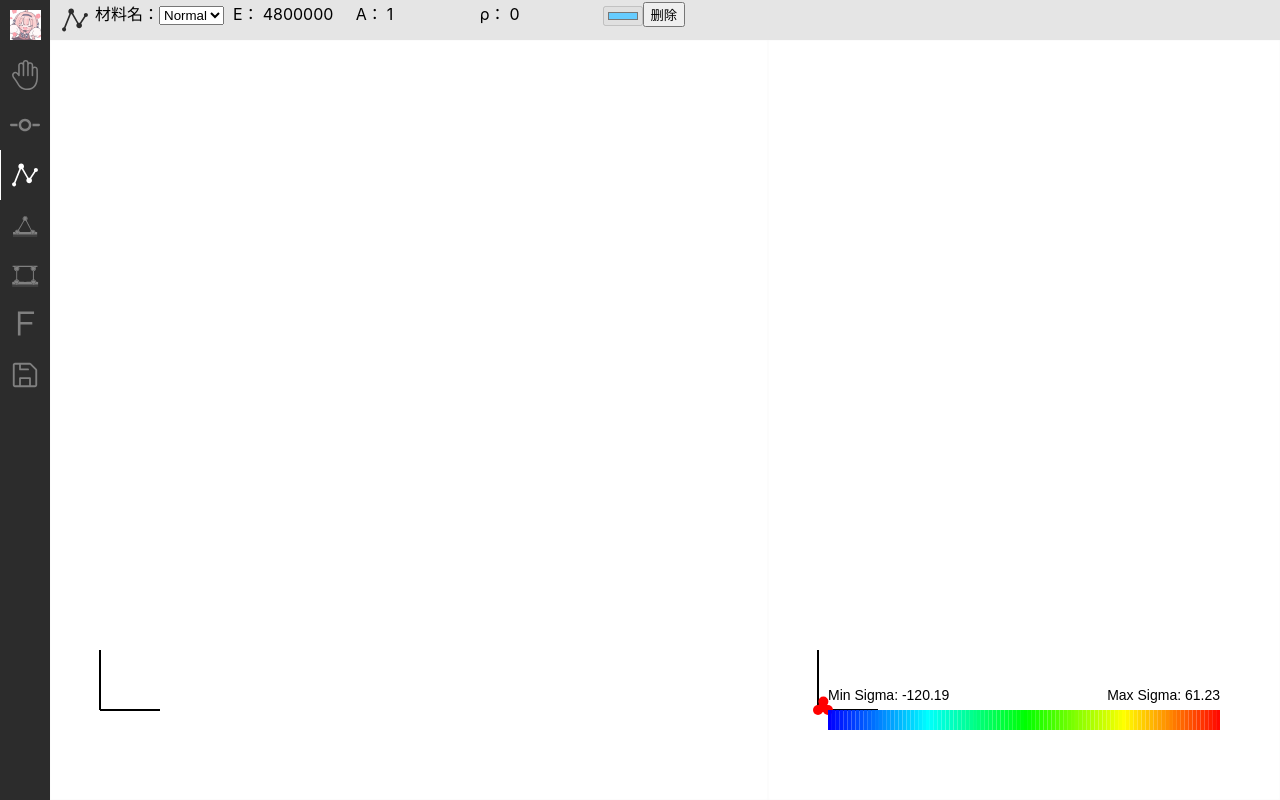
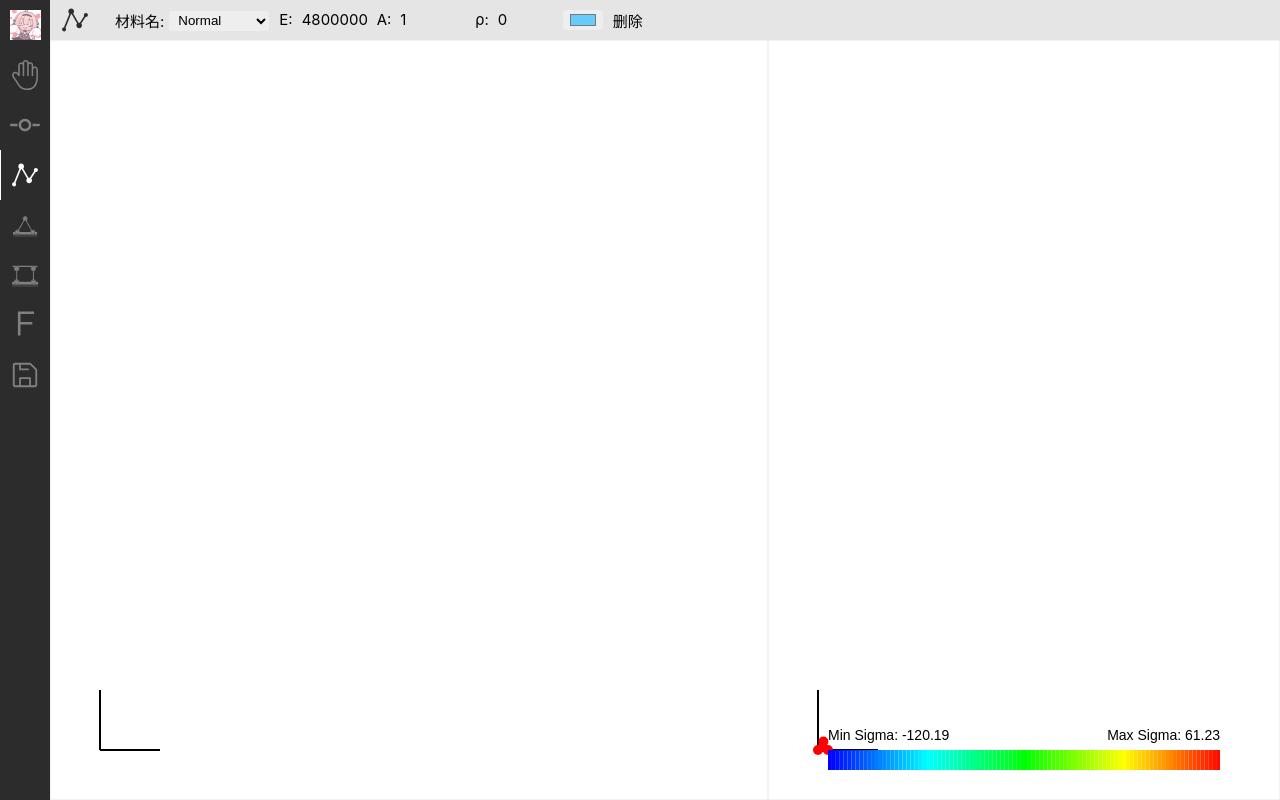
Before and after one commit to Nouchi-Kousu/TrussVizPy, a React (Create React App) app in the folder react-frontend/: page /truss in a window 1280 px wide. Both pictures are taken after a click on the item 25 px from the left and 175 px from the top of the page. Built offline with nearby package versions, Linux system fonts and the light colour scheme.

Commit message:
完善样式

```diff
--- a/react-frontend/src/page/Truss/CSS/App.scss
+++ b/react-frontend/src/page/Truss/CSS/App.scss
@@ -39,13 +39,17 @@ body {
     box-sizing: border-box;
 
     .right {
-        width: calc(100vw - 60px);
+        width: calc(100% - 50px);
         height: 100%;
         // background-color: blueviolet;
-        .canvas {
-            width: 100%;
-            height: calc(100% - 40px);
+        div.canvas {
+            width: calc(100%);
+            height: calc(100vh - 40px);
             // background-color: burlywood;
+        }
+        canvas {
+            width: calc(100%);
+            height: calc(100vh - 40px);
         }
     }
 
@@ -58,41 +62,44 @@ body {
         -webkit-user-select: none; /* 适用于Safari */
         -moz-user-select: none; /* 适用于旧版本的Firefox */
         -ms-user-select: none; /* 适用于IE 10+ */
-
+        font-size: 15px;
+        .headdiv {
+            padding: calc((40px - 20px) / 2);
+        }
         li {
             list-style-type: none;
             width: 30px;
             height: 30px;
             margin: 5px;
-            background-color: #2C2C2C;
+            background-color: #2c2c2c;
             margin-left: 10px;
             &.grab {
-                mask: url('../assets/grab.svg') no-repeat center; /* 指定掩膜图像 */
+                mask: url("../assets/grab.svg") no-repeat center; /* 指定掩膜图像 */
                 mask-size: contain; /* 保持掩膜比例 */
             }
             &.point {
-                mask: url('../assets/point.svg') no-repeat center; /* 指定掩膜图像 */
+                mask: url("../assets/point.svg") no-repeat center; /* 指定掩膜图像 */
                 mask-size: contain; /* 保持掩膜比例 */
             }
             &.line {
-                mask: url('../assets/line.svg') no-repeat center; /* 指定掩膜图像 */
+                mask: url("../assets/line.svg") no-repeat center; /* 指定掩膜图像 */
                 mask-size: contain; /* 保持掩膜比例 */
                 cursor: pointer;
             }
             &.constraint2 {
-                mask: url('../assets/constraint2.svg') no-repeat center; /* 指定掩膜图像 */
+                mask: url("../assets/constraint2.svg") no-repeat center; /* 指定掩膜图像 */
                 mask-size: contain; /* 保持掩膜比例 */
             }
             &.constraint1 {
-                mask: url('../assets/constraint1.svg') no-repeat center; /* 指定掩膜图像 */
+                mask: url("../assets/constraint1.svg") no-repeat center; /* 指定掩膜图像 */
                 mask-size: contain; /* 保持掩膜比例 */
             }
             &.load {
-                mask: url('../assets/load.svg') no-repeat center; /* 指定掩膜图像 */
+                mask: url("../assets/load.svg") no-repeat center; /* 指定掩膜图像 */
                 mask-size: contain; /* 保持掩膜比例 */
             }
             &.save {
-                mask: url('../assets/save.svg') no-repeat center; /* 指定掩膜图像 */
+                mask: url("../assets/save.svg") no-repeat center; /* 指定掩膜图像 */
                 mask-size: contain; /* 保持掩膜比例 */
             }
         }
@@ -107,9 +114,17 @@ body {
             }
             .list {
                 display: inline-block;
-                width: 80px;
-                padding: 4px;
+                width: 60px;
+                padding-left: 4px;
             }
+        }
+        .button:hover {
+            color: #0000008a;
+        }
+        span {
+            vertical-align: top;
+            padding-left: 10px;
+            padding-right: 5px;
         }
     }
 
@@ -129,8 +144,8 @@ body {
                 background-size: cover;
                 cursor: pointer;
                 & > div {
-                    width: 49px;
-                    height: 50px;
+                    width: 30px;
+                    height: 30px;
                     background-color: #2c2c2c;
                     padding: 10px 10px 10px 9px;
                 }
@@ -158,31 +173,31 @@ body {
             height: 30px;
             background-color: #808080;
             &.grab {
-                mask: url('../assets/grab.svg') no-repeat center; /* 指定掩膜图像 */
+                mask: url("../assets/grab.svg") no-repeat center; /* 指定掩膜图像 */
                 mask-size: contain; /* 保持掩膜比例 */
             }
             &.point {
-                mask: url('../assets/point.svg') no-repeat center; /* 指定掩膜图像 */
+                mask: url("../assets/point.svg") no-repeat center; /* 指定掩膜图像 */
                 mask-size: contain; /* 保持掩膜比例 */
             }
             &.line {
-                mask: url('../assets/line.svg') no-repeat center; /* 指定掩膜图像 */
+                mask: url("../assets/line.svg") no-repeat center; /* 指定掩膜图像 */
                 mask-size: contain; /* 保持掩膜比例 */
             }
             &.constraint2 {
-                mask: url('../assets/constraint2.svg') no-repeat center; /* 指定掩膜图像 */
+                mask: url("../assets/constraint2.svg") no-repeat center; /* 指定掩膜图像 */
                 mask-size: contain; /* 保持掩膜比例 */
             }
             &.constraint1 {
-                mask: url('../assets/constraint1.svg') no-repeat center; /* 指定掩膜图像 */
+                mask: url("../assets/constraint1.svg") no-repeat center; /* 指定掩膜图像 */
                 mask-size: contain; /* 保持掩膜比例 */
             }
             &.load {
-                mask: url('../assets/load.svg') no-repeat center; /* 指定掩膜图像 */
+                mask: url("../assets/load.svg") no-repeat center; /* 指定掩膜图像 */
                 mask-size: contain; /* 保持掩膜比例 */
             }
             &.save {
-                mask: url('../assets/save.svg') no-repeat center; /* 指定掩膜图像 */
+                mask: url("../assets/save.svg") no-repeat center; /* 指定掩膜图像 */
                 mask-size: contain; /* 保持掩膜比例 */
             }
         }
@@ -193,6 +208,21 @@ body {
     height: 100%;
     width: 100%;
     background-color: rgb(228, 228, 228);
+    div.canvas {
+        width: calc(100%);
+        height: calc(100vh - 40px);
+        // background-color: burlywood;
+    }
+    canvas {
+        width: calc(100%);
+        height: calc(100vh - 40px);
+    }
+    .head {
+        width: 100%;
+        height: 40px;
+        background-color: #e5e5e5;
+        display: flex;
+    }
 }
 
 .modal-overlay {
@@ -241,23 +271,40 @@ body {
     }
 }
 
-.show {
-    .head {
-        width: 100%;
-        height: 40px;
-        background-color: #e5e5e5;
-        display: flex;
-    }
-    .canvas {
-        width: 100%;
-        height: calc(100% - 40px);
-        // background-color: burlywood;
+div.canvas {
+    width: 100%;
+    height: 100%;
+    box-shadow: inset 0 0 2px #d2d2d2;
+    background-color: #ffffff;
+}
+
+input {
+    border: 0px;
+    outline: none;
+    background-color: #eeeeee;
+    font-size: 13px;
+    padding: 0;
+    height: 20px;
+    width: 100px;
+    border-radius: 3px;
+    padding-left: 5px;
+    padding-right: 5px;
+    vertical-align: top;
+    &:focus {
+        background-color: #f9f9f9;
     }
 }
 
-div.canvas {
-    width: 100%;
-    height: 100%;
-    box-shadow: inset 0 0 2px #f3f3f3;
-    background-color: #ffffff;
+select {
+    border: 0px;
+    outline: none;
+    height: 20px;
+    width: 100px;
+    border-radius: 3px;
+    padding-left: 5px;
+    padding-right: 5px;
+    background-color: #eeeeee;
+    &:focus {
+        background-color: #f9f9f9;
+    }
 }
--- a/react-frontend/src/page/Truss/draw/Head.js
+++ b/react-frontend/src/page/Truss/draw/Head.js
@@ -58,19 +58,19 @@ const Head = ({
     if (penType === "grab") {
         headTable = <>
             <div className="grab">
-                移动：x
+                <span>移动：x:</span>
                 <input
                     type="number"
                     value={offset.x}
                     onChange={(e) => setOffset({ ...offset, x: Number(e.target.value) })}
                 />
-                y
+                <span>y:</span>
                 <input
                     type="number"
                     value={offset.y}
                     onChange={(e) => setOffset({ ...offset, y: Number(e.target.value) })}
                 />
-                缩放比例：
+                <span>缩放比例:</span>
                 <input
                     type="number"
                     value={zoomScale}
@@ -82,23 +82,25 @@ const Head = ({
         if (selectedPoint !== -1) {
             headTable = (
                 <div className="point">
+                    <span>x:</span>
                     <input
                         type="number"
                         value={xValue}
                         onChange={(e) => handleInputChange(e, setXValue, "x")}
                     />
+                    <span>y:</span>
                     <input
                         type="number"
                         value={yValue}
                         onChange={(e) => handleInputChange(e, setYValue, "y")}
                     />
-                    <button
+                    <span className="button"
                         onClick={() => {
                             setDelPoint(selectedPoint)
                         }}
                     >
                         删除
-                    </button>
+                    </span>
                 </div>
             )
         }
@@ -106,7 +108,7 @@ const Head = ({
         const makingIdx = selectedLine === -1 ? lineMakingsIdx : lines[selectedLine].makingsIdx
         headTable = (
             <div className="line">
-                材料名：
+                <span>材料名:</span>
                 <select
                     value={makingIdx}
                     onChange={(e) => {
@@ -126,25 +128,25 @@ const Head = ({
                         </option>
                     ))}
                 </select>
-                &nbsp; E：
-                <span className="list">{lineMakings[makingIdx].E}</span>&nbsp;
-                A：<span className="list">{lineMakings[makingIdx].A}</span>
-                &nbsp; ρ：
+                <span>E:</span>
+                <span className="list">{lineMakings[makingIdx].E}</span>
+                <span>A:</span>
+                <span className="list">{lineMakings[makingIdx].A}</span>
+                <span>ρ:</span>
                 <span className="list">{lineMakings[makingIdx].rho}</span>
-                &nbsp;&nbsp;
                 <input
                     type="color"
                     className="color"
                     disabled
                     value={lineMakings[makingIdx].color}
                 ></input>
-                <button
+                <span className="button"
                     onClick={() => {
                         setLines(lines.filter((_, idx) => idx !== selectedLine))
                         setSelectedLine(-1)
                     }}>
                     删除
-                </button>
+                </span>
             </div >
         )
     } else if (penType === "constraint2") {
@@ -152,7 +154,9 @@ const Head = ({
     } else if (penType === "constraint1") {
         if (points[selectedPoint]) {
             headTable = <>
-                角度：
+                <span>
+                    角度:
+                </span>
                 <input
                     type="number"
                     className="constraint"
@@ -166,7 +170,7 @@ const Head = ({
     } else if (penType === "load") {
         if (selectedLoad !== -1) {
             headTable = <>
-                Fx：
+                <span>Fx:</span>
                 <input
                     type="number"
                     className="load"
@@ -175,7 +179,7 @@ const Head = ({
                         idx === selectedLoad ? { ...load, Fx: e.target.value } : load
                     )])}
                 ></input>
-                Fy：
+                <span>Fy:</span>
                 <input
                     type="number"
                     className="load"
@@ -184,13 +188,13 @@ const Head = ({
                         idx === selectedLoad ? { ...load, Fy: e.target.value } : load
                     )])}
                 ></input>
-                <button
+                <span className="button"
                     onClick={() => {
                         setLoads(loads.filter((_, idx) => idx !== selectedLoad))
                         setSelectedLoad(-1)
                     }}>
                     删除
-                </button>
+                </span>
             </>
         }
     }
@@ -210,7 +214,9 @@ const Head = ({
                 className={penType}
                 onClick={() => onLiClick(penType)}
             ></li>
-            {headTable}
+            <div className="headdiv">
+                {headTable}
+            </div>
         </div>
     )
 }
--- a/react-frontend/src/page/Truss/draw/Right.js
+++ b/react-frontend/src/page/Truss/draw/Right.js
@@ -11,7 +11,7 @@ const Right = () => {
         x: 0,
         y: 0,
     }) // 鼠标位置
-    const [zoomScale, setZoomScale] = useState(10)
+    const [zoomScale, setZoomScale] = useState(1)
     const [offset, setOffset] = useState({ x: 50, y: 50 }) // 原点平移量
     const [mouseDown, setMouseDown] = useState(-1) // 鼠标摁下
     const [isCtrlPressed, setIsCtrlPressed] = useState(false) // 是否按下ctrl键
@@ -49,6 +49,7 @@ const Right = () => {
         setResize(n => !n)
         const canvas = canvasRef.current
         if (canvas) {
+            console.log(canvas.clientHeight)
             canvas.width = canvas.clientWidth
             canvas.height = canvas.clientHeight
         }
@@ -153,6 +154,7 @@ const Right = () => {
 
         // 每次更新坐标系时，重置之前的变换
         context.setTransform(1, 0, 0, 1, 0, 0) // 重置所有变换
+        console.log(canvas.height)
         context.translate(offset.x, canvas.height - offset.y) // 平移原点
         context.scale(1, -1) // 翻转 y 轴
 
```
